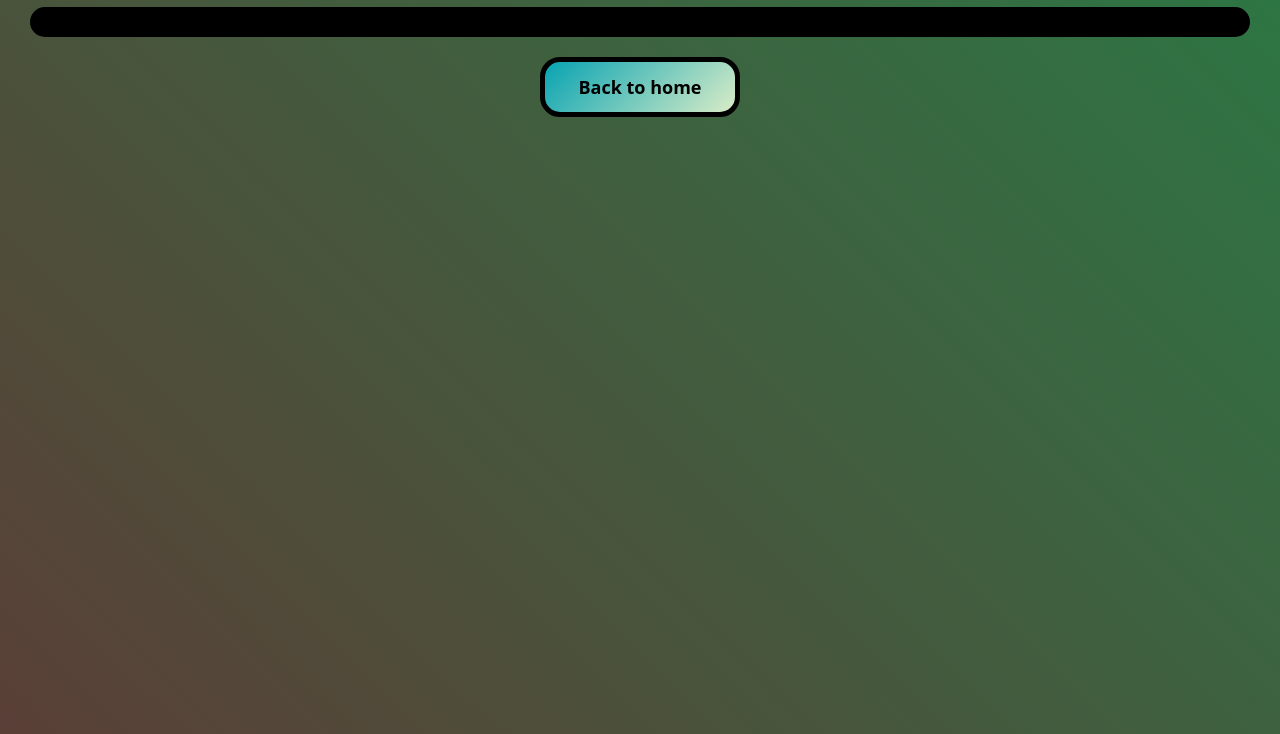
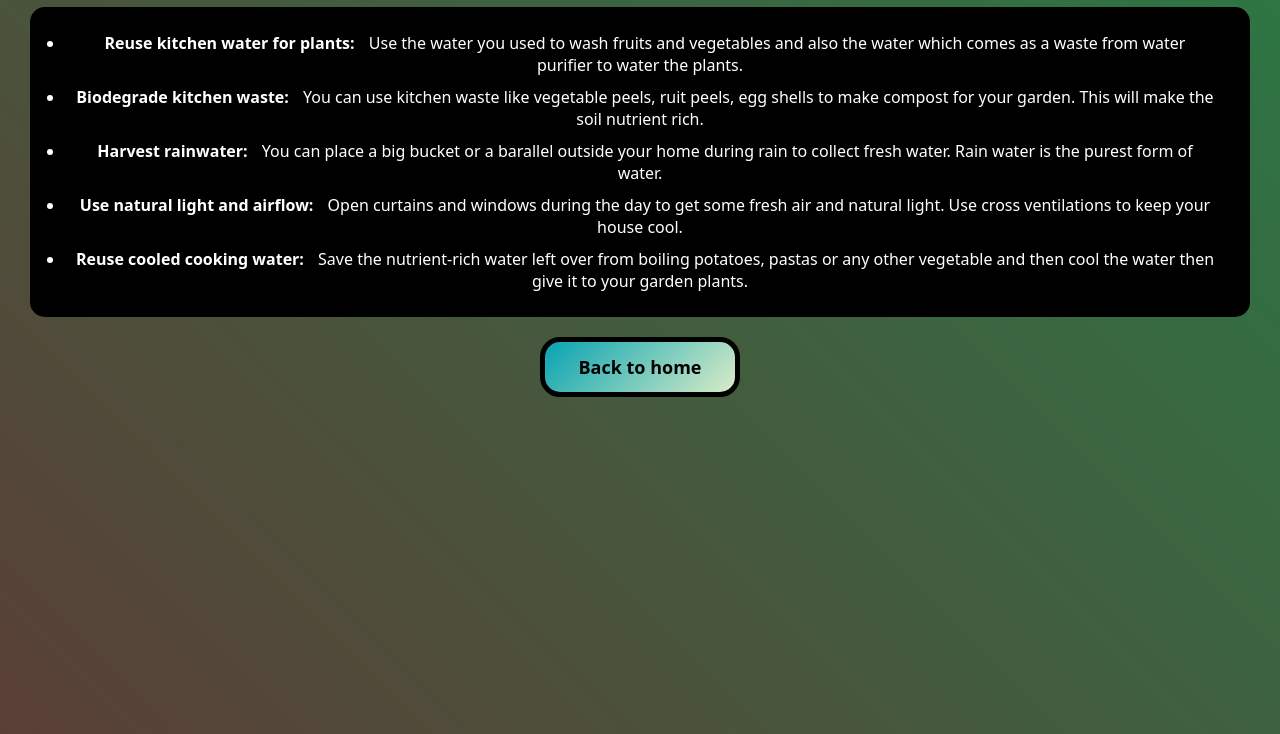
Before and after one commit to Yuser00123/nature-remake, a plain HTML site: page hacks.html in a window 1280 px wide. Shown: the part 66-800 px from the top of the page. Drawn offline with Linux system fonts and the light colour scheme; a web font is replaced by a local one.

Commit message:
added life hacks in hacks.html

```diff
--- a/hacks.html
+++ b/hacks.html
@@ -8,7 +8,13 @@
     <body>
         <h1><u><strong>Some Useful Nature Life Hacks</strong></u></h1>
         <div class="content">
-
+            <ul>
+                <li><b>Reuse kitchen water for plants: </b>Use the water you used to wash fruits and vegetables and also the water which comes as a waste from water purifier to water the plants.</li>
+                <li><b>Biodegrade kitchen waste: </b>You can use kitchen waste like vegetable peels, ruit peels, egg shells to make compost for your garden. This will make the soil nutrient rich.</li>
+                <li><b>Harvest rainwater: </b>You can place a big bucket or a barallel outside your home during rain to collect fresh water. Rain water is the purest form of water.</li>
+                <li><b>Use natural light and airflow: </b>Open curtains and windows during the day to get some fresh air and natural light. Use cross ventilations to keep your house cool.</li>
+                <li><b>Reuse cooled cooking water: </b>Save the nutrient-rich water left over from boiling potatoes, pastas or any other vegetable and then cool the water then give it to your garden plants.</li>
+            </ul>
         </div>
         <button onclick="home_page()">Back to home</button>
         <script src="script.js"></script>
```
